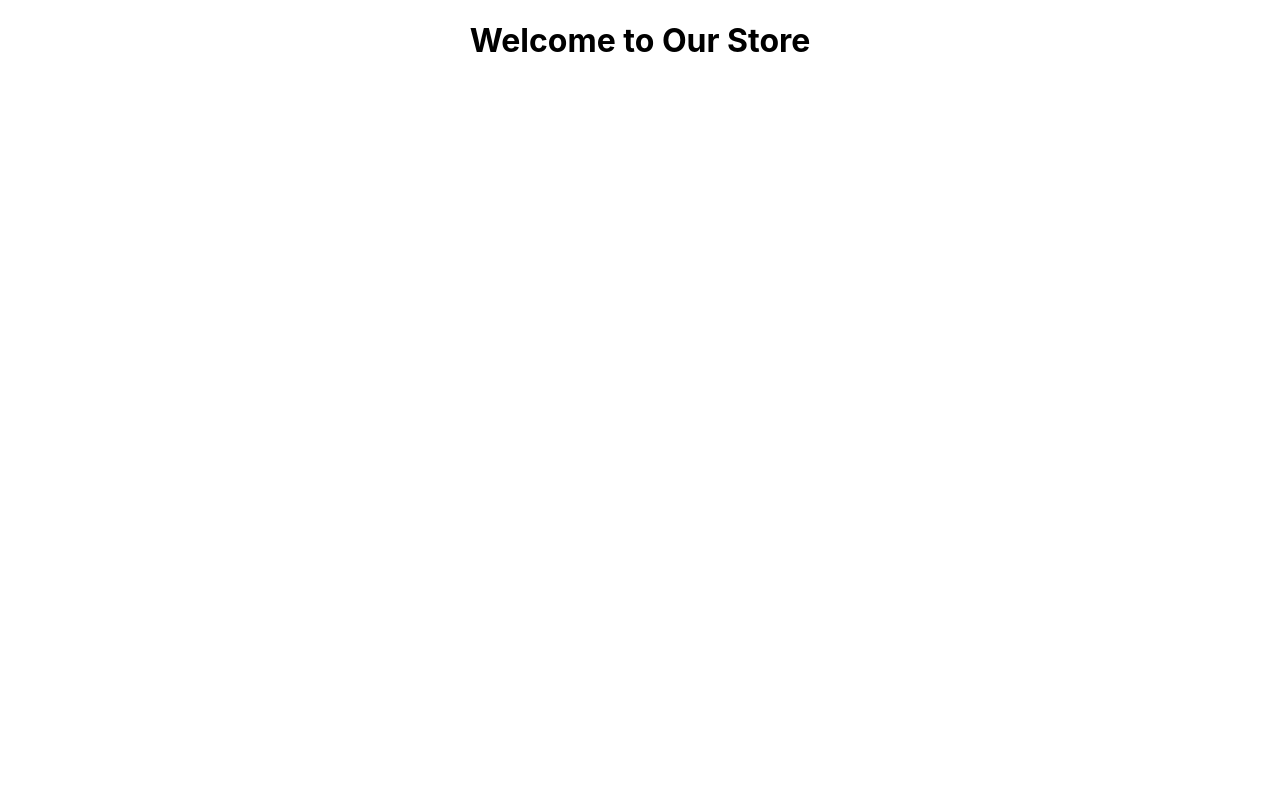
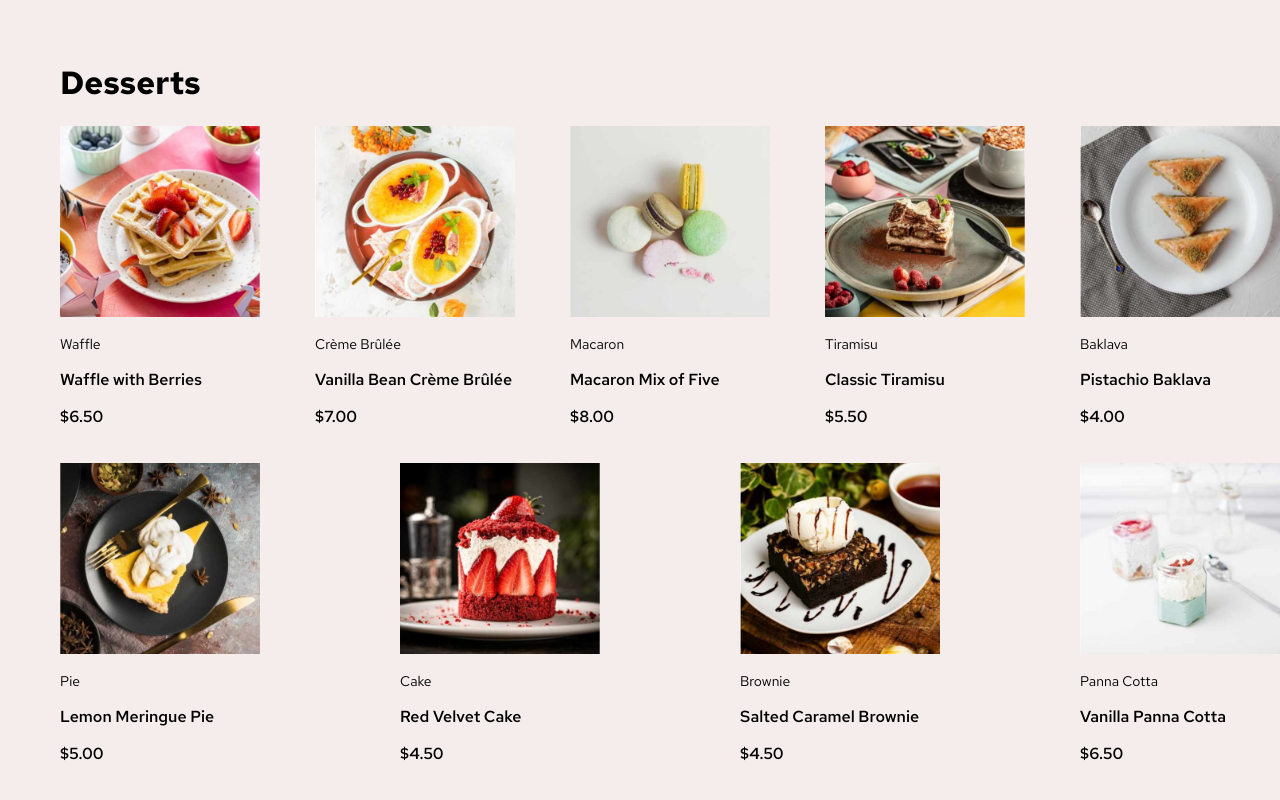
Before and after one commit to emilyproctorr/product_list_project, a React (Create React App) app in the folder react-app/: page / in a window 1280 px wide. Built offline with nearby package versions, Linux system fonts and the light colour scheme.

Commit message:
added data

```diff
--- a/react-app/src/App.js
+++ b/react-app/src/App.js
@@ -1,14 +1,10 @@
-import logo from './logo.svg';
 import './App.css';
 import AppRoutes from './components/Router';
-import { BrowserRouter as Router } from 'react-router-dom';
 
 function App() {
   return (
     <div className="App">
-      <Router>
         <AppRoutes></AppRoutes>
-      </Router>
     </div>
   );
 }
--- /dev/null
+++ b/react-app/src/components/Home.css
@@ -0,0 +1,59 @@
+/* @font-face -> specifies custom font, can be remote server or locally installed font */
+/* format('truetype') -> indicates that the font file is in TrueType format (.ttf) */
+@font-face {
+    font-family: 'RedHatText';
+    src: url('../../public/assets/fonts/RedHatText-VariableFont_wght.ttf') format('truetype');
+}
+
+body {
+    background-color: hsl(13, 31%, 94%);
+}
+
+.Page-Title {
+    font-family: 'RedHatText';
+    font-weight: 700;
+    color: black;
+}
+
+.Page-Title-Container {
+    display: flex;
+    flex-direction: row;
+    justify-content: flex-start;
+    padding-left: 60px;
+    padding-top: 40px;
+}
+
+.Image-Grid img {
+    width: 200px;
+    height: auto;
+}
+
+.Image-Grid {
+    display: flex;
+    flex-wrap: wrap;
+    justify-content: space-between;
+    gap: 20px;
+    padding-left: 60px;
+}
+
+.item_category {
+    font-size: 14px;
+    font-family: 'RedHatText';
+    font-weight: 400;
+}
+
+.item_name {
+    font-size: 16px;
+    font-family: 'RedHatText';
+    font-weight: 600;
+}
+
+.item_price {
+    font-size: 16px;
+    font-family: 'RedHatText';
+    font-weight: 600;
+}
+
+.text-container {
+    text-align: left;
+}
--- a/react-app/src/components/Home.js
+++ b/react-app/src/components/Home.js
@@ -1,9 +1,29 @@
 import React from 'react';
+import "./Home.css";
+import data from '../data.json';
 
 function Home() {
     return (
-      <div className="home">
-        <h1>Welcome to Our Store</h1>
+      <div>
+
+        <div className="Page-Title-Container">
+          <h1 className='Page-Title'>Desserts</h1>
+        </div>
+
+        <div className="Image-Grid">
+                {data.map((item, index) => (
+                    <div key={index}>
+                        <img src={item.image.desktop} alt={item.name} />
+                        <div className='text-container'>
+                          <p className='item_category'>{item.category}</p>
+                          <p className='item_name'>{item.name}</p>
+                          <p className='item_price'>${item.price.toFixed(2)}</p>
+                        </div>
+                    </div>
+                ))}
+            </div>
+
+
       </div>
     );
   }
--- a/react-app/src/components/Router.js
+++ b/react-app/src/components/Router.js
@@ -4,9 +4,11 @@ import Home from './Home';
 
 function AppRoutes() {
     return (
-        <Routes>
-          <Route path="/" element={<Home />} />
-        </Routes>
+        <Router>
+          <Routes>
+            <Route path="/" element={<Home />} />
+          </Routes>
+        </Router>
     );
   }
 
```
